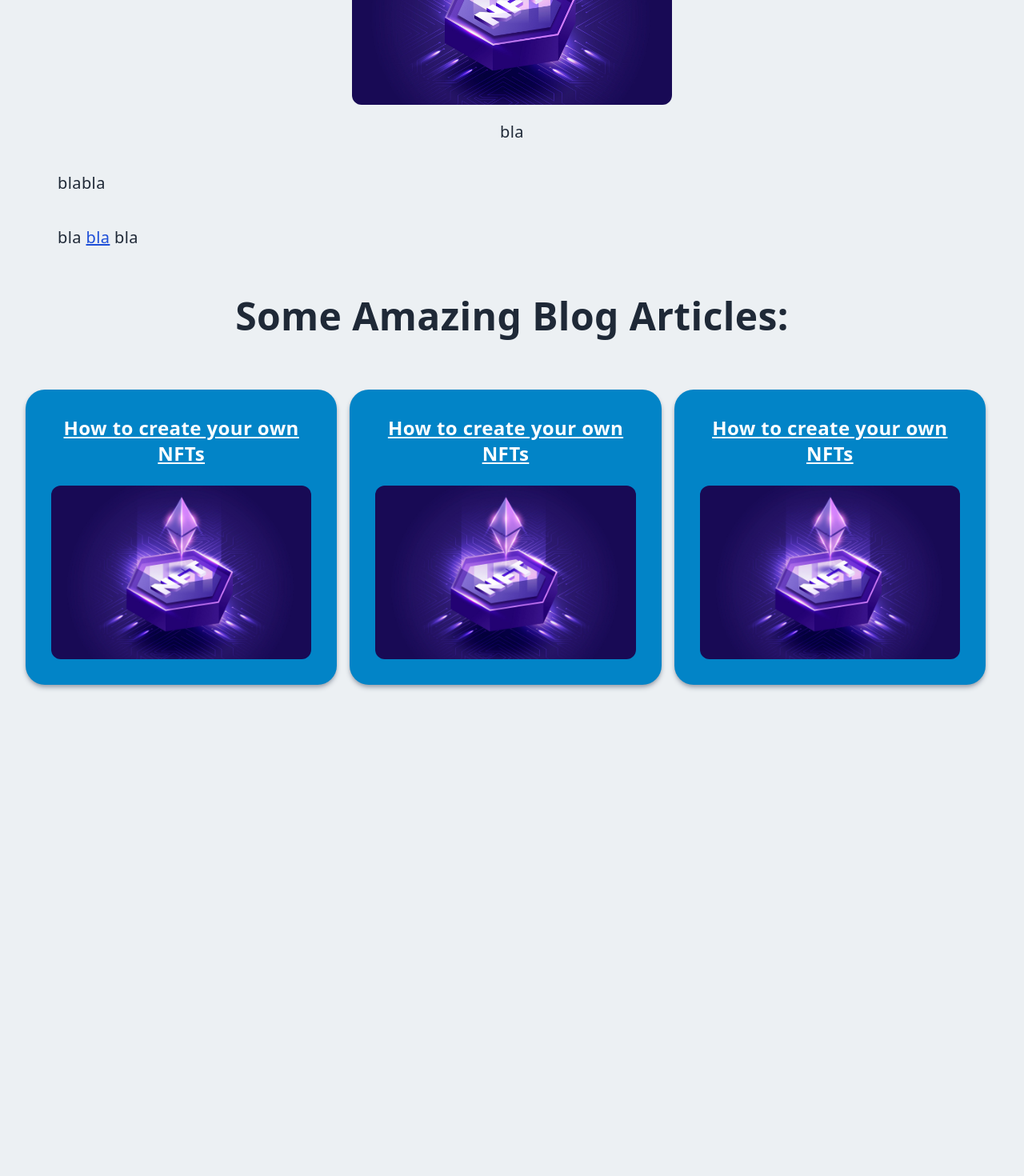
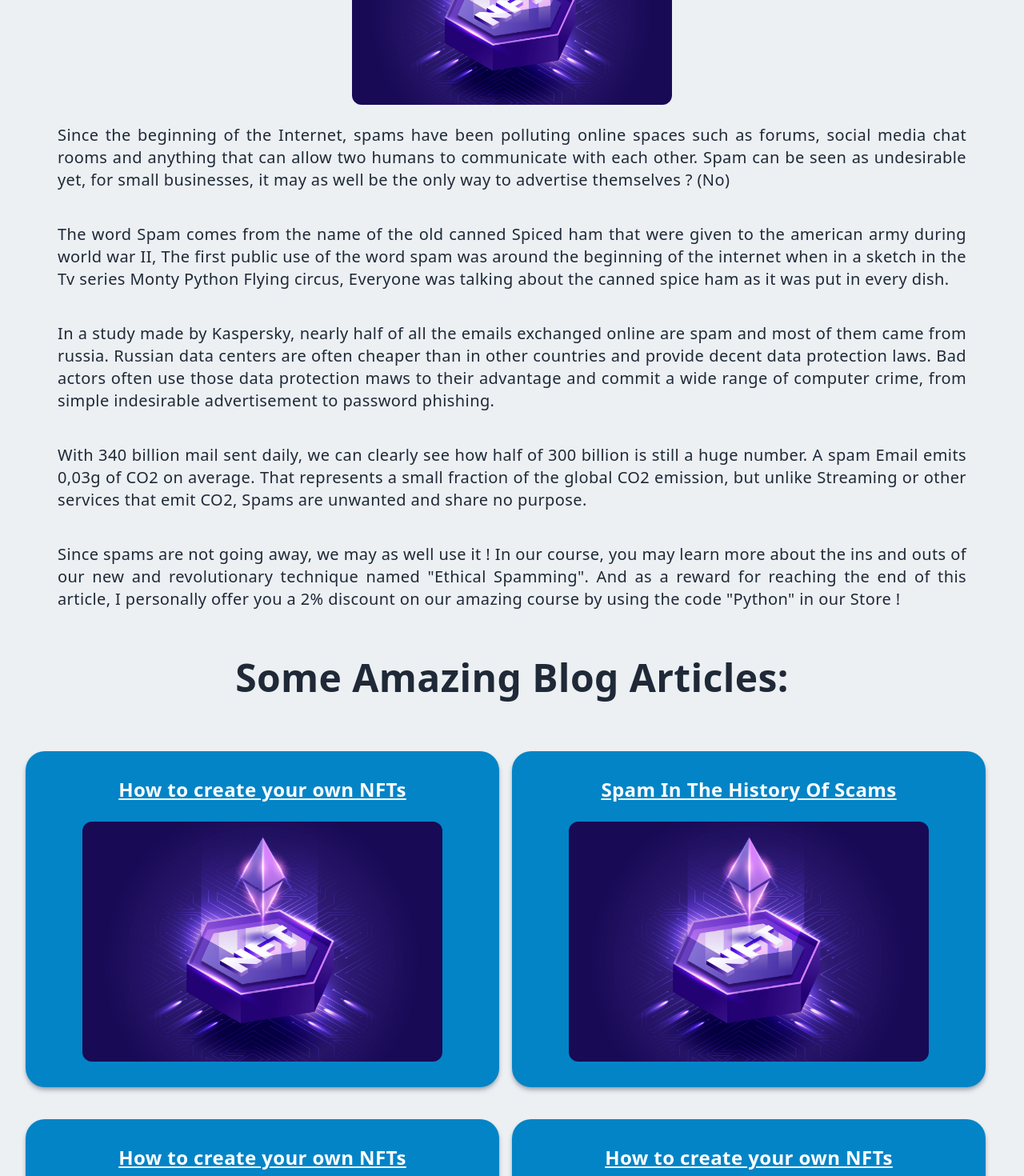
Before and after one commit to N0E-P/notascam, a Next.js app: page /blog2 in a window 1280 px wide. Shown: the part 320-1790 px from the top of the page at 80% size. Before the commit the page ends 1268 px from the top, so only its background shows below. Built offline with nearby package versions, Linux system fonts and the light colour scheme.

Commit message:
brsfdhbvyt

```diff
--- a/components/en/2-Presentation.js
+++ b/components/en/2-Presentation.js
@@ -7,7 +7,7 @@ export default function Blog() {
 				<h1 className="mt-5 max-w-[300px] sm:max-w-[1400px] m-auto mb-12">
 					Some Amazing Blog Articles:
 				</h1>
-				<div className="lg:grid grid-cols-3">
+				<div className="lg:grid grid-cols-2">
 					<Link href="/blog1">
 						<div className="p-8 my-5 bg-sky-600 rounded-3xl shadow-md shadow-gray-400 lg:mr-4 hover:scale-105 ease-in duration-300">
 							<h2 className=" text-white text-2xl underline text-center">
@@ -21,7 +21,7 @@ export default function Blog() {
 					<Link href="/blog2">
 						<div className="p-8 my-5 bg-sky-600 rounded-3xl shadow-md shadow-gray-400 lg:mr-4 hover:scale-105 ease-in duration-300">
 							<h2 className=" text-white text-2xl underline text-center">
-								How to create your own NFTs
+								Spam In The History Of Scams
 							</h2>
 							<div className="mt-6 max-w-[450px] w-full h-auto m-auto ">
 								<img className="rounded-xl" src="/images/nftblog.jpg" alt="/" />
@@ -38,6 +38,16 @@ export default function Blog() {
 							</div>
 						</div>
 					</Link>
+					<Link href="/blog4">
+						<div className="p-8 my-5 bg-sky-600 rounded-3xl shadow-md shadow-gray-400 lg:mr-4 hover:scale-105 ease-in duration-300">
+							<h2 className=" text-white text-2xl underline text-center">
+								How to create your own NFTs
+							</h2>
+							<div className="mt-6 max-w-[450px] w-full h-auto m-auto ">
+								<img className="rounded-xl" src="/images/nftblog.jpg" alt="/" />
+							</div>
+						</div>
+					</Link>
 				</div>
 			</div>
 		</div>
--- a/components/en/Project1.js
+++ b/components/en/Project1.js
@@ -7,7 +7,7 @@ export default function Project1() {
 					<div className="aspect-w-16 aspect-h-9">
 						<iframe
 							className="rounded-xl"
-							src="https://www.youtube.com/embed/Y0o-zIXEm6U"
+							src="https://www.youtube.com/embed/AscHZ5Lydoo"
 							allow="autoplay; encrypted-media; picture-in-picture"
 							allowFullScreen
 							title="video"
--- a/pages/blog2.js
+++ b/pages/blog2.js
@@ -15,24 +15,43 @@ export default function blog2() {
 					<h1 className="py-6 text-red-500 underline">Not-A-Scam.com</h1>
 				</Link>
 				<h2 className="text-center my-2 max-w-[700px] xl:max-w-[825px] m-auto">
-					How to create your own NFTs
+					Spam In The History Of Scams
 				</h2>
 				<div className="mt-6 max-w-[400px] w-full h-auto m-auto ">
 					<img className="rounded-xl" src="/images/nftblog.jpg" alt="/" />
 				</div>
-				<p className="sm:mx-10 my-2 md:text-center py-3 p-4">bla</p>
-				<p className="sm:mx-10 my-2 p-4">blabla</p>
-				<p className="sm:mx-10 my-2 text-justify p-4 ">
-					bla{" "}
-					<span>
-						<a
-							href="https://www.youtube.com/watch?v=nb471gm5Xeg"
-							className="cursor-pointer text-blue-700 underline"
-						>
-							bla
-						</a>
-					</span>{" "}
-					bla
+				<p className="sm:mx-10 my-2 p-4">
+					Since the beginning of the Internet, spams have been polluting online spaces
+					such as forums, social media chat rooms and anything that can allow two humans
+					to communicate with each other. Spam can be seen as undesirable yet, for small
+					businesses, it may as well be the only way to advertise themselves ? (No)
+				</p>
+				<p className="sm:mx-10 my-2 p-4">
+					The word Spam comes from the name of the old canned Spiced ham that were given
+					to the american army during world war II, The first public use of the word spam
+					was around the beginning of the internet when in a sketch in the Tv series Monty
+					Python Flying circus, Everyone was talking about the canned spice ham as it was
+					put in every dish.
+				</p>
+				<p className="sm:mx-10 my-2 p-4">
+					In a study made by Kaspersky, nearly half of all the emails exchanged online are
+					spam and most of them came from russia. Russian data centers are often cheaper
+					than in other countries and provide decent data protection laws. Bad actors
+					often use those data protection maws to their advantage and commit a wide range
+					of computer crime, from simple indesirable advertisement to password phishing.
+				</p>
+				<p className="sm:mx-10 my-2 p-4">
+					With 340 billion mail sent daily, we can clearly see how half of 300 billion is
+					still a huge number. A spam Email emits 0,03g of CO2 on average. That represents
+					a small fraction of the global CO2 emission, but unlike Streaming or other
+					services that emit CO2, Spams are unwanted and share no purpose.
+				</p>
+				<p className="sm:mx-10 my-2 p-4">
+					Since spams are not going away, we may as well use it ! In our course, you may
+					learn more about the ins and outs of our new and revolutionary technique named
+					"Ethical Spamming". And as a reward for reaching the end of this article, I
+					personally offer you a 2% discount on our amazing course by using the code
+					"Python" in our Store !
 				</p>
 			</div>
 			<Presentation />
--- /dev/null
+++ b/pages/blog4.js
@@ -0,0 +1,41 @@
+import Link from "next/link";
+import Presentation from "../components/en/2-Presentation";
+import Head from "next/head";
+
+export default function blog3() {
+	return (
+		<div className="w-full p-4 items-center">
+			<Head>
+				<title>Not A Scam - Blog</title>
+				<link rel="icon" href="/favicon.ico" />
+				<meta property="og:title" content="Not A Scam" />
+			</Head>
+			<div className="max-w-[1400px] m-auto ">
+				<Link href={"/"}>
+					<h1 className="py-6 text-red-500 underline">Not-A-Scam.com</h1>
+				</Link>
+				<h2 className="text-center my-2 max-w-[700px] xl:max-w-[825px] m-auto">
+					How to create your own NFTs
+				</h2>
+				<div className="mt-6 max-w-[400px] w-full h-auto m-auto ">
+					<img className="rounded-xl" src="/images/nftblog.jpg" alt="/" />
+				</div>
+				<p className="sm:mx-10 my-2 md:text-center py-3 p-4">bla</p>
+				<p className="sm:mx-10 my-2 p-4">blabla</p>
+				<p className="sm:mx-10 my-2 text-justify p-4 ">
+					bla{" "}
+					<span>
+						<a
+							href="https://www.youtube.com/watch?v=nb471gm5Xeg"
+							className="cursor-pointer text-blue-700 underline"
+						>
+							bla
+						</a>
+					</span>{" "}
+					bla
+				</p>
+			</div>
+			<Presentation />
+		</div>
+	);
+}
```
